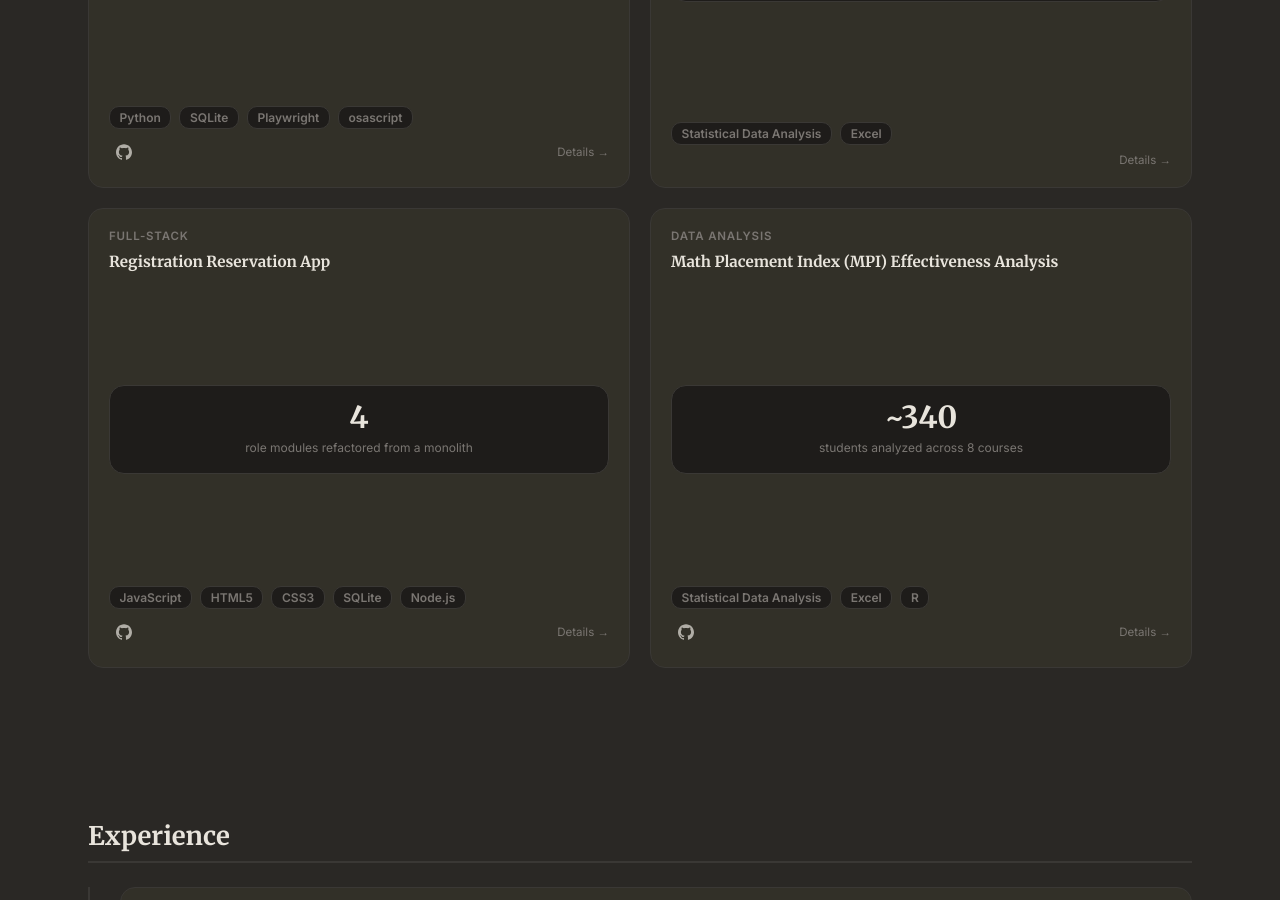
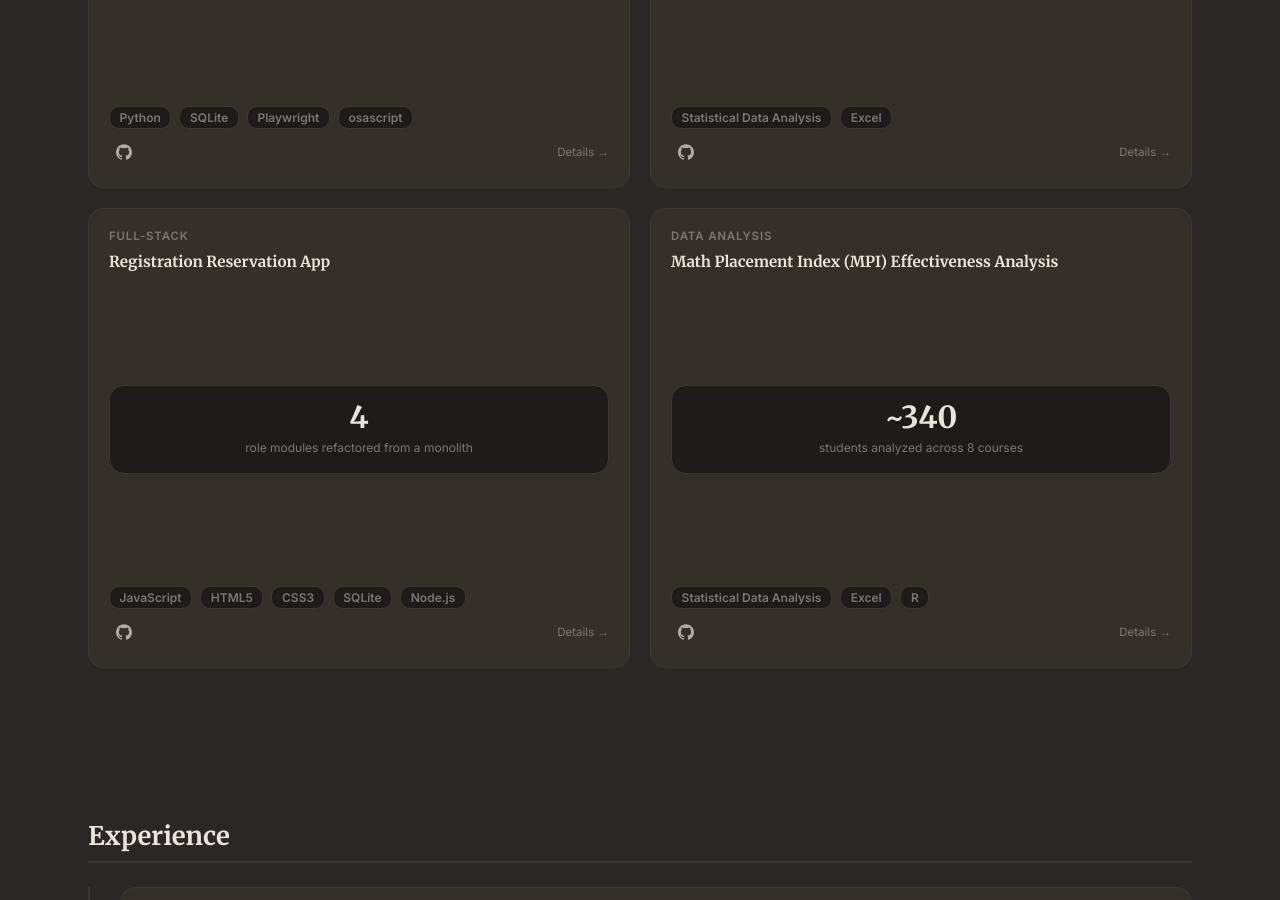
Before and after one commit to ianredmann/resume-website, a React (Vite) app: page / in a window 1280 px wide. Shown: the part 1860-2760 px from the top of the page. Built offline with nearby package versions, Linux system fonts and the light colour scheme.

Commit message:
Add GitHub link to WTI Crude Oil project card

```diff
--- a/src/components/Projects.jsx
+++ b/src/components/Projects.jsx
@@ -20,6 +20,7 @@ const projects = [
         title: 'WTI Crude Oil Geopolitical Risk Analysis',
         date: 'April 2026',
         stat: { num: 33.4, prefix: '+', suffix: '%', decimal: true, duration: 1500, label: 'avg 30-day return during military escalation' },
+        github: 'https://github.com/ianredmann/wti-crude-oil-geopolitical-risk-analysis',
         tags: ['Statistical Data Analysis', 'Excel'],
         bullets: [
             'Collected and categorized ~400 daily WTI crude oil price observations (Oct 2024 – April 2026) across four geopolitical regimes: de-escalation, policy uncertainty, geopolitical tension, and military escalation.',
```
